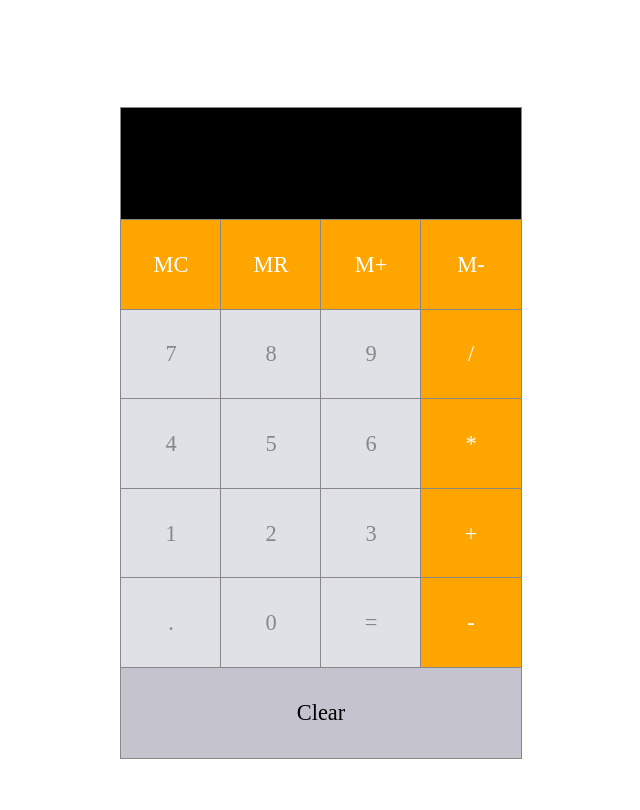
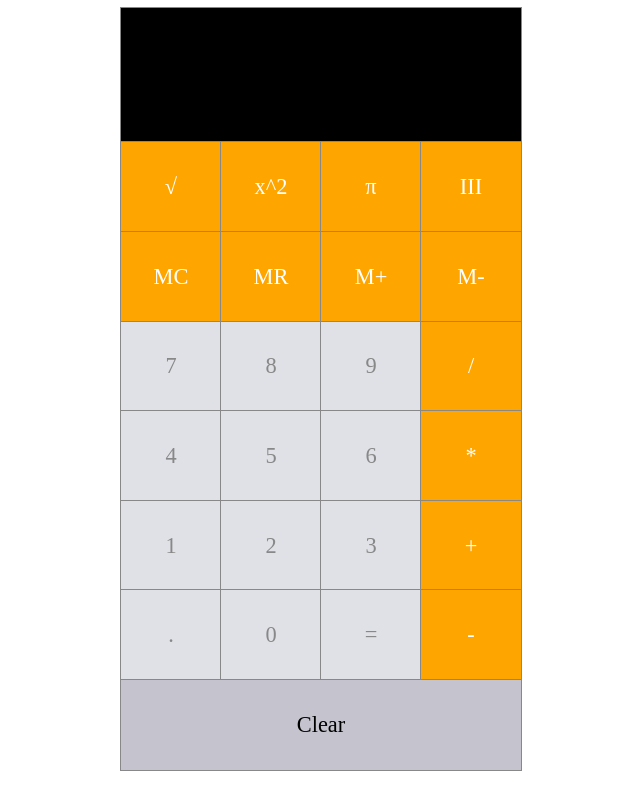
Before and after one commit to ChanceHarmon/react-calculator, a React (Create React App) app: page / in a window 1280 px wide. Shown: the top 810 px of the page, without its empty margins (319-959 px from the left). Built offline with nearby package versions, Linux system fonts and the light colour scheme.

Commit message:
adding a new row

```diff
--- a/src/App.css
+++ b/src/App.css
@@ -4,7 +4,7 @@
   align-items: center;
   height: 100vh;
   width: 100%;
-  /* margin-top: 100px; */
+  margin-top: -100px;
 }
 
 .wrapper {
--- a/src/App.js
+++ b/src/App.js
@@ -80,13 +80,30 @@ class App extends Component {
   memoryAdd = () => {
     console.log('memory', this.state.memory, 'input', this.state.input);
 
-    this.setState({ input: this.state.input, memory: parseInt(this.state.memory) + parseInt(this.state.input) })
+    this.setState({ input: this.state.input, memory: parseFloat(this.state.memory) + parseFloat(this.state.input) })
   }
 
   memorySub = () => {
+    console.log('memory', this.state.memory, 'input', this.state.input);
     // eslint-disable-next-line
     this.state.memory = this.state.memory - this.state.input;
     this.setState({ input: this.state.input })
+  }
+
+  sqrt = () => {
+    this.setState({ memory: 0 });
+  }
+
+  squared = () => {
+    this.setState({ memory: 0 });
+  }
+
+  pie = () => {
+    this.setState({ memory: 0 });
+  }
+
+  roman = () => {
+    this.setState({ memory: 0 });
   }
 
   evaluate = () => {
@@ -109,6 +126,12 @@ class App extends Component {
       <div className="wrapper">
         <div className="row">
           <Input>{this.state.input}</Input>
+        </div>
+        <div className="row">
+          <Button handleClick={this.sqrt}>√</Button>
+          <Button hendleClick={this.squared}>x^2</Button>
+          <Button handleClick={this.pie}>π</Button>
+          <Button handleClick={this.roman}>III</Button>
         </div>
         <div className="row">
           <Button handleClick={this.memoryClear}>MC</Button>
--- a/src/components/Input.css
+++ b/src/components/Input.css
@@ -1,6 +1,6 @@
 .input {
   display: flex;
-  height: 4em;
+  height: 5em;
   flex: 1;
   background-color: #000;
   outline: 1px solid #888;
```
